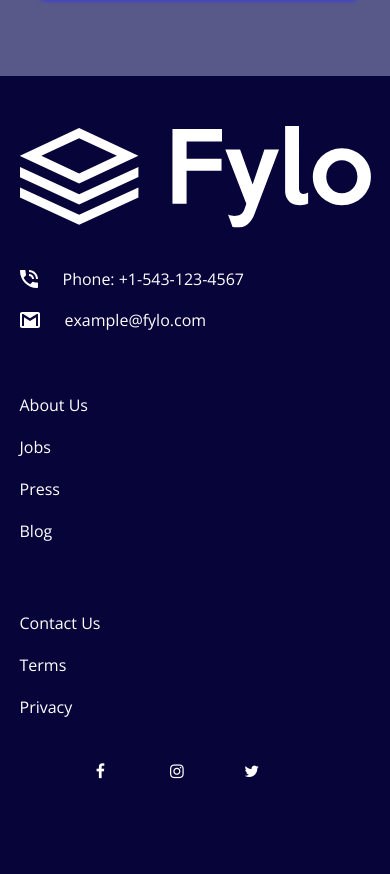
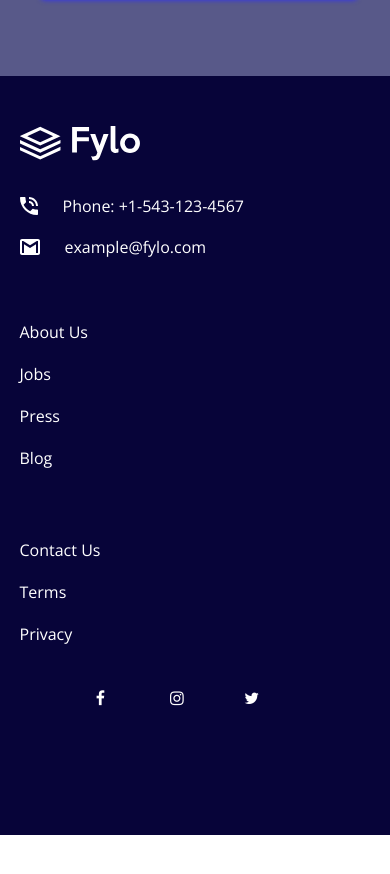
Before and after one commit to muhaj-dev/home_page, a plain HTML site: page index.html in a window 390 px wide. Shown: the part 2069-2943 px from the top of the page. After the commit the page ends 2904 px from the top, so only its background shows below. Drawn offline with nearby package versions, Linux system fonts and the light colour scheme.

Commit message:
update changes

```diff
--- a/style.css
+++ b/style.css
@@ -206,8 +206,13 @@ button{
     padding-bottom: 50px;
 }
 .f-con2{
-    width: 90%;
-    margin: auto;
+    width: 150px;
+    height: 45px;
+    margin-left: 50px;
+}
+.f-con2 img{
+    width: 100%;
+    height: 100%;
 }
 .f-list{
     width: 90%;
@@ -254,6 +259,9 @@ span{
     }
     .f-list ul{
         margin-top: 30px;
+    }
+    .f-con2{
+        margin-left: 40px;
     }
     .links{
         margin-top: 30px;
@@ -335,6 +343,11 @@ span{
     .card{
         width: 95%;
     }
+    .f-con2{
+        margin-left: 20px;
+        width: 120px;
+        height: 35px;
+    }
     .f-input{
         margin: 29px auto;
         width: 90%;
```
